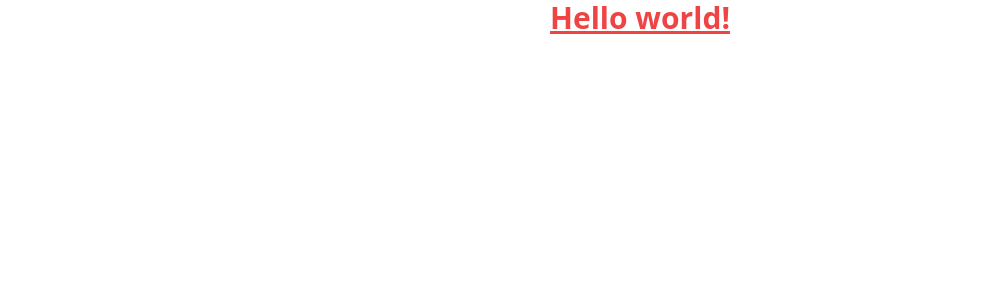
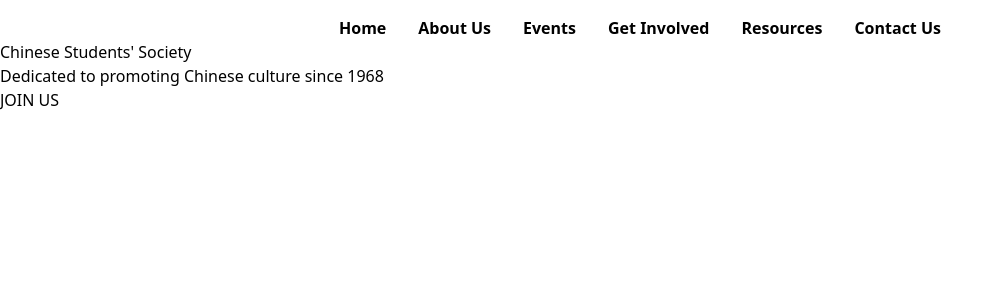
Before and after one commit to allennguyen01/UCalgary-CSS, a React (Vite) app: page / in a window 1280 px wide. Shown: the top 300 px of the page, without its empty margins (0-1004 px from the left). Built offline with nearby package versions, Linux system fonts and the light colour scheme.

Commit message:
Add page routing with top navbar

```diff
--- a/package.json
+++ b/package.json
@@ -25,6 +25,7 @@
     "postcss": "^8.4.27",
     "prettier": "^3.0.0",
     "prettier-plugin-tailwindcss": "^0.4.1",
+    "react-router-dom": "^6.14.2",
     "tailwindcss": "^3.3.3",
     "vite": "^4.4.5"
   }
--- a/src/App.jsx
+++ b/src/App.jsx
@@ -1,12 +1,27 @@
 import "./App.css";
+import { BrowserRouter, Routes, Route } from "react-router-dom";
+import Layout from "./pages/Layout";
+import Home from "./pages/Home";
+import AboutUs from "./pages/AboutUs";
+import Events from "./pages/Events";
+import GetInvolved from "./pages/GetInvolved";
+import Resources from "./pages/Resources";
+import ContactUs from "./pages/ContactUs";
 
 function App() {
   return (
-    <>
-      <h1 className="text-3xl font-bold text-red-500 underline text-center">
-        Hello world!
-      </h1>
-    </>
+    <BrowserRouter>
+      <Routes>
+        <Route path="/" element={<Layout />}>
+          <Route index element={<Home />} />
+          <Route path="/about-us" element={<AboutUs />} />
+          <Route path="/events" element={<Events />} />
+          <Route path="/get-involved" element={<GetInvolved />} />
+          <Route path="/resources" element={<Resources />} />
+          <Route path="/contact-us" element={<ContactUs />} />
+        </Route>
+      </Routes>
+    </BrowserRouter>
   );
 }
 
--- /dev/null
+++ b/src/pages/AboutUs.jsx
@@ -0,0 +1,5 @@
+function AboutUs() {
+  return <h1>AboutUs</h1>;
+}
+
+export default AboutUs;
--- /dev/null
+++ b/src/pages/ContactUs.jsx
@@ -0,0 +1,5 @@
+function ContactUs() {
+  return <h1>ContactUs</h1>;
+}
+
+export default ContactUs;
--- /dev/null
+++ b/src/pages/Events.jsx
@@ -0,0 +1,5 @@
+function Events() {
+  return <h1>Events</h1>;
+}
+
+export default Events;
--- /dev/null
+++ b/src/pages/GetInvolved.jsx
@@ -0,0 +1,5 @@
+function GetInvolved() {
+  return <h1>GetInvolved</h1>;
+}
+
+export default GetInvolved;
--- /dev/null
+++ b/src/pages/Home.jsx
@@ -0,0 +1,11 @@
+function Home() {
+  return (
+    <>
+      <h1>Chinese Students&apos; Society</h1>
+      <p>Dedicated to promoting Chinese culture since 1968</p>
+      <button>JOIN US</button>
+    </>
+  );
+}
+
+export default Home;
--- /dev/null
+++ b/src/pages/Layout.jsx
@@ -0,0 +1,19 @@
+import { Outlet, Link } from "react-router-dom";
+
+export default function Layout() {
+  return (
+    <>
+      <nav className="flex justify-center mt-4">
+        <ul className="flex gap-8 font-semibold">
+          <Link to="/">Home</Link>
+          <Link to="/about-us">About Us</Link>
+          <Link to="/events">Events</Link>
+          <Link to="/get-involved">Get Involved</Link>
+          <Link to="/resources">Resources</Link>
+          <Link to="/contact-us">Contact Us</Link>
+        </ul>
+      </nav>
+      <Outlet />
+    </>
+  );
+}
--- /dev/null
+++ b/src/pages/Resources.jsx
@@ -0,0 +1,5 @@
+function Resources() {
+  return <h1>Resources</h1>;
+}
+
+export default Resources;
```
